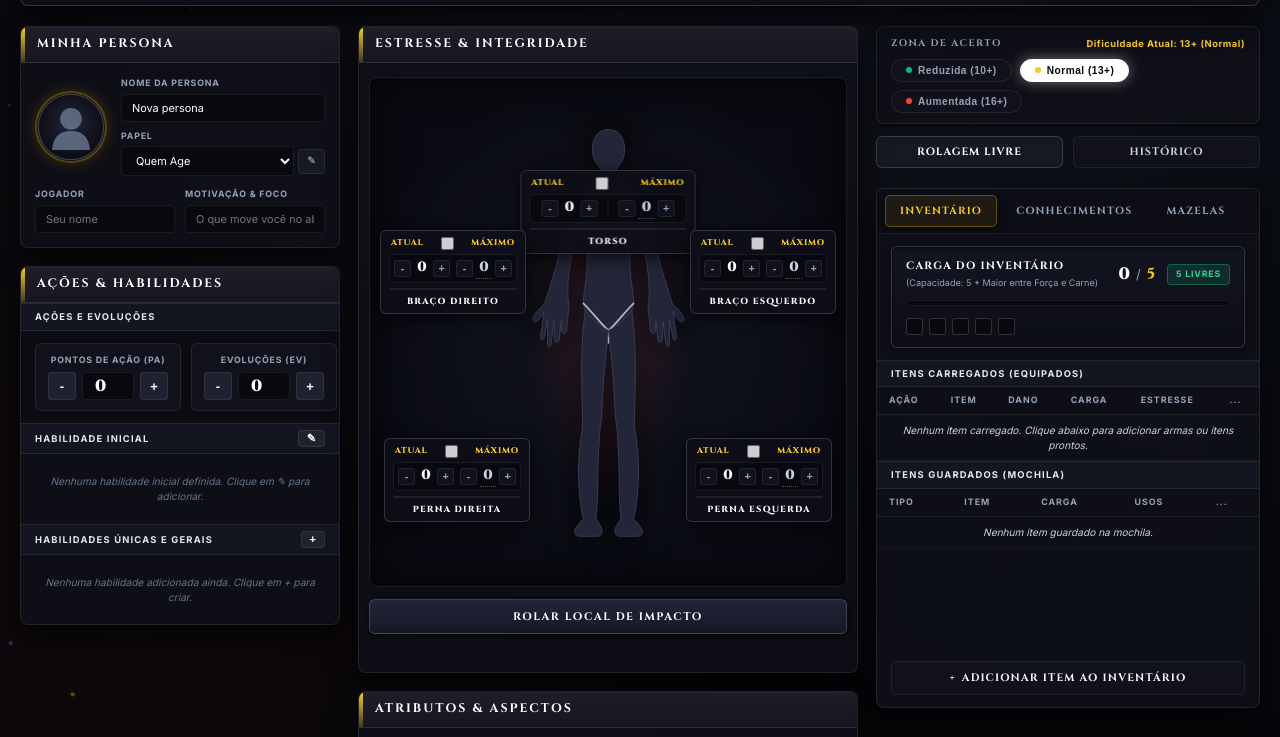
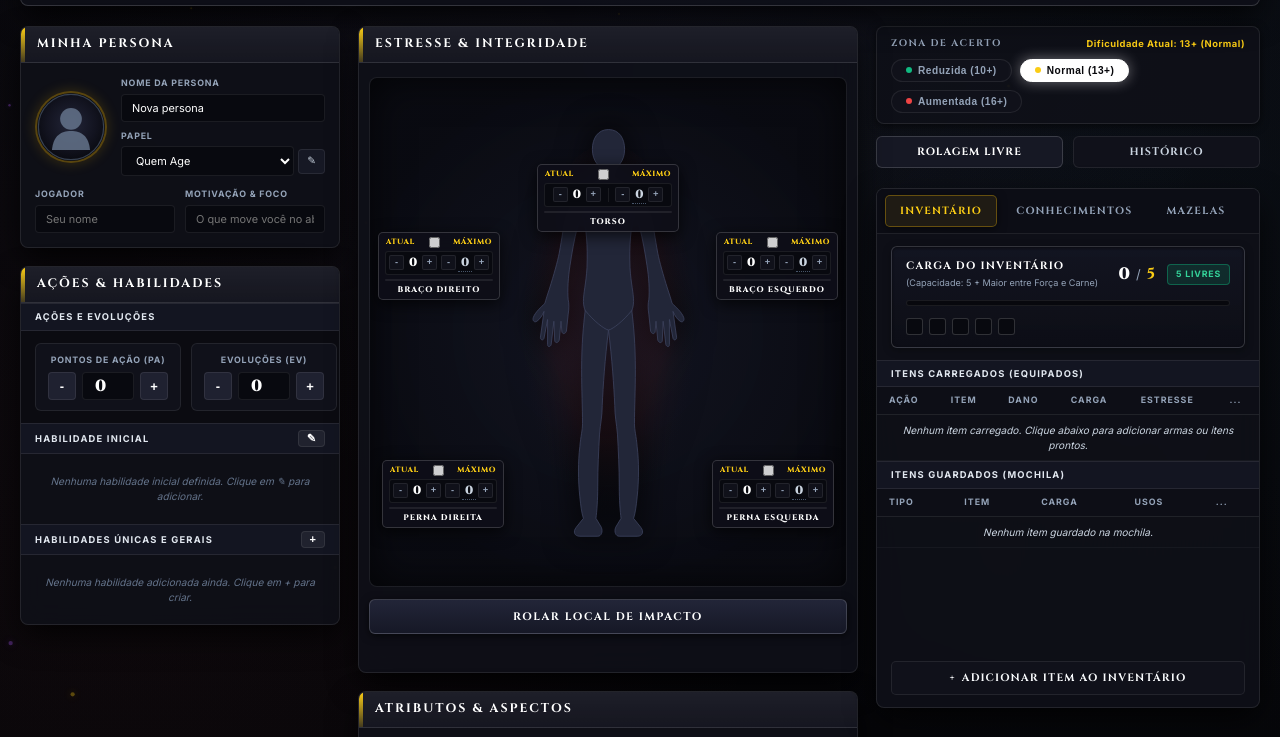
Before and after one commit to PedroM-K/coruja, a website: page index.html in a window 1280 px wide. Shown: the part 62-799 px from the top of the page. Drawn offline with Linux system fonts and the light colour scheme.

Commit message:
Reduzir dimensoes das caixinhas de estresse e remover contorno branco da virilha

```diff
--- a/index.html
+++ b/index.html
@@ -353,8 +353,6 @@
                     <path class="limb-path" d="M 114 70 C 104 72, 94 77, 88 84 C 84 89, 87 100, 92 114 C 95 124, 97 142, 96 168 C 95 186, 92 196, 92 206 C 92 216, 98 226, 106 232 C 112 236, 117 238, 120 238 C 123 238, 128 236, 134 232 C 142 226, 148 216, 148 206 C 148 196, 145 186, 144 168 C 143 142, 145 124, 148 114 C 153 100, 156 89, 152 84 C 146 77, 136 72, 126 70 Z" />
                   </g>
 
-                  <!-- Pelvic underwear anatomical outline -->
-                  <path class="pelvis-contour" d="M 92 208 C 104 220, 114 234, 120 238 C 126 234, 136 220, 148 208 M 120 238 L 120 252" stroke="rgba(255, 255, 255, 0.75)" stroke-width="2" stroke-linecap="round" stroke-linejoin="round" fill="none" />
 
                   <!-- Braço Direito (Viewer's Left) -->
                   <g id="svg-limb-arm-right" class="body-limb" data-limb="arm-right">
--- a/style.css
+++ b/style.css
@@ -870,11 +870,6 @@ html, body {
   cursor: pointer;
 }
 
-.pelvis-contour {
-  stroke: rgba(255, 255, 255, 0.65);
-  pointer-events: none;
-}
-
 /* Destaque e Hover sobre membros anatômicos */
 .body-limb:hover .limb-path,
 .body-limb.highlight .limb-path {
@@ -892,18 +887,18 @@ html, body {
   100% { fill: #222638 !important; stroke: #ffffff !important; filter: drop-shadow(0 0 20px #dc2626) !important; }
 }
 
-/* Caixas Anatômicas Retangulares Estilo RPG Sombrio */
+/* Caixas Anatômicas Compactas e Elegantes */
 .limb-box {
   position: absolute;
   background: rgba(14, 15, 24, 0.93);
   backdrop-filter: blur(10px);
   border: 1px solid var(--border-medium);
-  border-radius: 6px;
-  padding: 6px 8px 5px;
-  display: flex;
-  flex-direction: column;
-  gap: 3px;
-  box-shadow: 0 4px 18px rgba(0, 0, 0, 0.7);
+  border-radius: 5px;
+  padding: 4px 6px 3px;
+  display: flex;
+  flex-direction: column;
+  gap: 2px;
+  box-shadow: 0 4px 16px rgba(0, 0, 0, 0.7);
   z-index: 3;
   transition: transform 0.15s ease, box-shadow 0.15s ease, border-color 0.15s ease;
 }
@@ -911,42 +906,42 @@ html, body {
 .limb-box:hover {
   border-color: var(--accent-gold);
   transform: scale(1.02);
-  box-shadow: 0 0 16px rgba(250, 204, 21, 0.25);
-}
-
-/* Posições Precisas dos Membros */
+  box-shadow: 0 0 14px rgba(250, 204, 21, 0.25);
+}
+
+/* Posições Precisas e Proporcionais */
 .limb-box-torso {
-  top: 92px;
+  top: 86px;
   left: 50%;
   transform: translateX(-50%);
-  width: 175px;
+  width: 142px;
 }
 .limb-box-torso:hover {
   transform: translateX(-50%) scale(1.02);
 }
 
 .limb-box-arm-right {
-  top: 152px;
-  left: 10px;
-  width: 146px;
+  top: 154px;
+  left: 8px;
+  width: 122px;
 }
 
 .limb-box-arm-left {
-  top: 152px;
-  right: 10px;
-  width: 146px;
+  top: 154px;
+  right: 8px;
+  width: 122px;
 }
 
 .limb-box-leg-right {
-  bottom: 64px;
-  left: 14px;
-  width: 146px;
+  bottom: 58px;
+  left: 12px;
+  width: 122px;
 }
 
 .limb-box-leg-left {
-  bottom: 64px;
-  right: 14px;
-  width: 146px;
+  bottom: 58px;
+  right: 12px;
+  width: 122px;
 }
 
 /* Cabeçalho do Card: ATUAL | MÁXIMO */
@@ -954,21 +949,21 @@ html, body {
   display: flex;
   justify-content: space-between;
   align-items: center;
-  padding: 0 2px;
+  padding: 0 1px;
 }
 
 .limb-col-label {
-  font-size: 0.64rem;
+  font-size: 0.58rem;
   font-weight: 800;
   font-family: var(--font-serif);
   color: var(--accent-gold);
-  letter-spacing: 0.8px;
+  letter-spacing: 0.6px;
   text-transform: uppercase;
 }
 
 .limb-injury-chk {
-  width: 13px;
-  height: 13px;
+  width: 11px;
+  height: 11px;
   accent-color: var(--accent-crimson);
   cursor: pointer;
   opacity: 0.8;
@@ -986,8 +981,8 @@ html, body {
   justify-content: space-between;
   background: var(--bg-recessed);
   border: 1px solid var(--border-subtle);
-  border-radius: 4px;
-  padding: 3px 4px;
+  border-radius: 3px;
+  padding: 2px 3px;
   margin: 1px 0;
 }
 
@@ -995,29 +990,29 @@ html, body {
   display: flex;
   align-items: center;
   justify-content: center;
-  gap: 3px;
+  gap: 2px;
   flex: 1;
 }
 
 .limb-box-sep {
   width: 1px;
-  height: 18px;
+  height: 14px;
   background: var(--border-subtle);
-  margin: 0 3px;
+  margin: 0 2px;
 }
 
 .btn-limb-step, .btn-limb-max-step {
   background: var(--bg-surface-1);
   border: 1px solid var(--border-subtle);
   color: var(--text-muted);
-  font-size: 0.82rem;
+  font-size: 0.72rem;
   font-weight: 900;
-  width: 17px;
-  height: 17px;
+  width: 15px;
+  height: 15px;
   display: flex;
   align-items: center;
   justify-content: center;
-  border-radius: 3px;
+  border-radius: 2px;
   cursor: pointer;
   padding: 0;
   line-height: 1;
@@ -1032,10 +1027,10 @@ html, body {
 
 .limb-cur, .limb-max {
   font-family: var(--font-serif);
-  font-size: 1.05rem;
+  font-size: 0.92rem;
   font-weight: 900;
   color: #ffffff;
-  min-width: 16px;
+  min-width: 14px;
   text-align: center;
 }
 
@@ -1053,14 +1048,14 @@ html, body {
 /* Rodapé com o Nome Centrado do Membro */
 .limb-box-footer {
   text-align: center;
-  padding-top: 2px;
+  padding-top: 1px;
 }
 
 .limb-title-text {
-  font-size: 0.68rem;
+  font-size: 0.62rem;
   font-weight: 800;
   font-family: var(--font-serif);
-  letter-spacing: 1.2px;
+  letter-spacing: 1px;
   text-transform: uppercase;
   color: #ffffff;
   display: block;
@@ -1069,7 +1064,7 @@ html, body {
 /* Barra de Estresse Visual no Card do Membro */
 .limb-meter {
   width: 100%;
-  height: 2.5px;
+  height: 2px;
   background: rgba(255, 255, 255, 0.08);
   border-radius: 1px;
   overflow: hidden;
```
